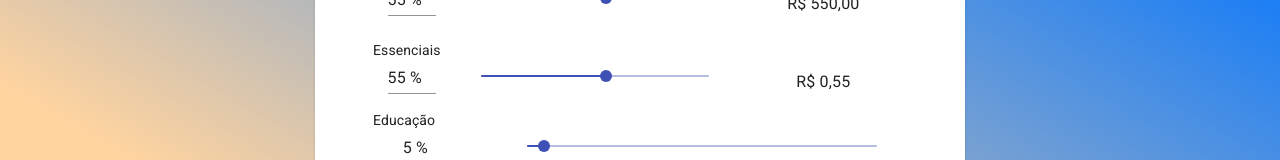
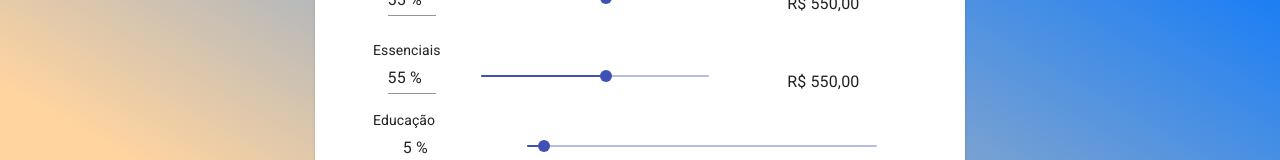
Before and after one commit to taciogt/personal-finances, a React (Create React App) app in the folder frontend/personal-finance/: page / in a window 1280 px wide. Shown: the part 317-477 px from the top of the page. Built offline with nearby package versions, Linux system fonts and the light colour scheme.

Commit message:
#7 starts creating component for bowl setter

```diff
--- a/frontend/personal-finance/src/SetBudgetForm.tsx
+++ b/frontend/personal-finance/src/SetBudgetForm.tsx
@@ -142,7 +142,7 @@ export const SetBudgetForm: FC = () => {
             </Grid>
           </StyledBox>
           <StyledBox>
-            <BowlSetter title={'Essenciais'} value={budget.essentials} bowlName={'essentials'} valueChangeHandler={useChangeBudgetBowlHandler('essentials')} />
+            <BowlSetter title={'Essenciais'} budget={budget} value={budget.essentials} bowlName={'essentials'} valueChangeHandler={useChangeBudgetBowlHandler('essentials')} />
           </StyledBox>
           <StyledBox>
             <PercentageSlider title="Educação" value={budget.education}
--- a/frontend/personal-finance/src/components/BowlSetter.tsx
+++ b/frontend/personal-finance/src/components/BowlSetter.tsx
@@ -4,10 +4,11 @@ import {createStyles, makeStyles, Theme} from "@material-ui/core/styles";
 import Typography from "@material-ui/core/Typography";
 import {RawNumberFormatCustom} from "./RawNumberFormatCustom";
 import {PercentageSlider} from "./PercentageSlider";
-import {BudgetBowls, centsToBRL} from "../domain/Budget";
+import {Budget, BudgetBowls, centsToBRL} from "../domain/Budget";
 
 interface bowlSetterProps {
   title: string
+  budget: Budget
   value: number
   bowlName: BudgetBowls,
   valueChangeHandler: (v: number) => void
@@ -15,7 +16,7 @@ interface bowlSetterProps {
 }
 
 
-export const BowlSetter: FC<bowlSetterProps> = ({title, value, valueChangeHandler}) => {
+export const BowlSetter: FC<bowlSetterProps> = ({title, budget, value, valueChangeHandler}) => {
   // const [inputValue, setInputValue] = useState(value)
   //
   // useEffect(() => {
@@ -35,7 +36,7 @@ export const BowlSetter: FC<bowlSetterProps> = ({title, value, valueChangeHandle
                           valueChangeHandler={valueChangeHandler}/>
       </Grid>
       <Grid item xs={4}>
-        <Typography variant={'body1'}>{centsToBRL(value)}</Typography>
+        <Typography variant={'body1'}>{centsToBRL(value * budget.amount)}</Typography>
       </Grid>
     </Grid>
   </>
```
